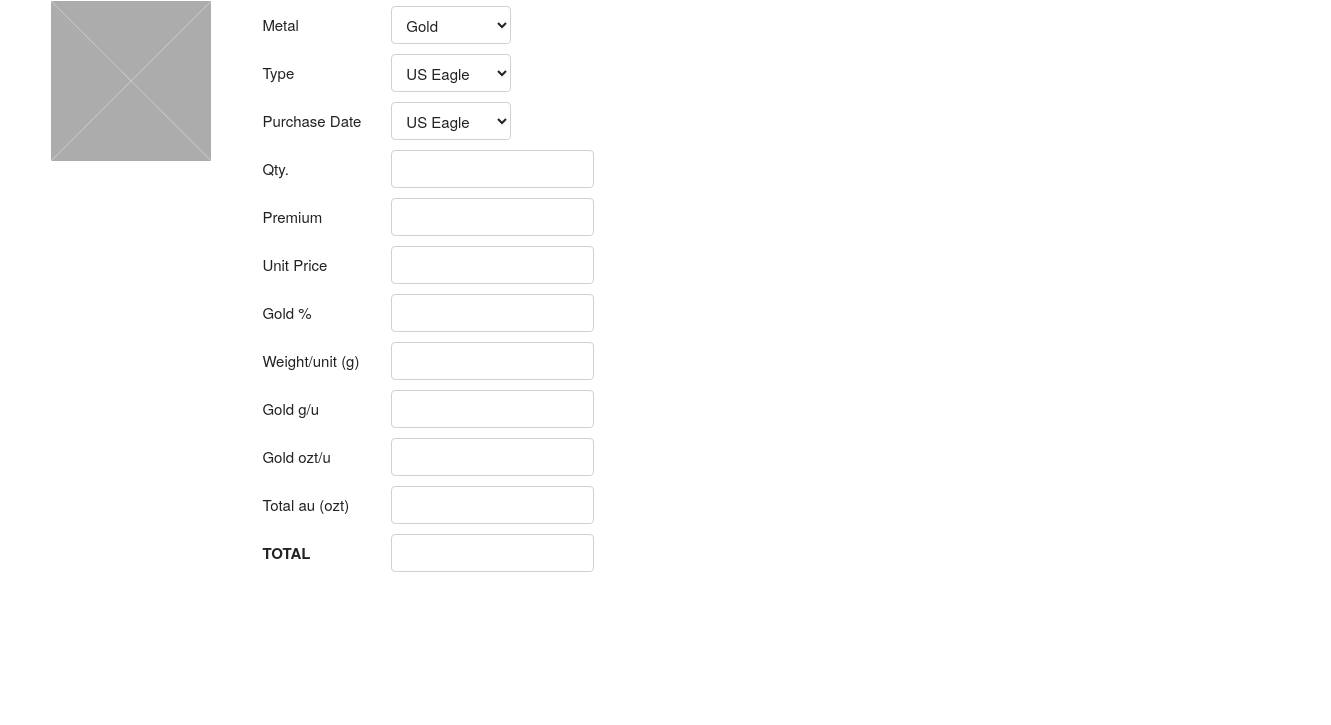
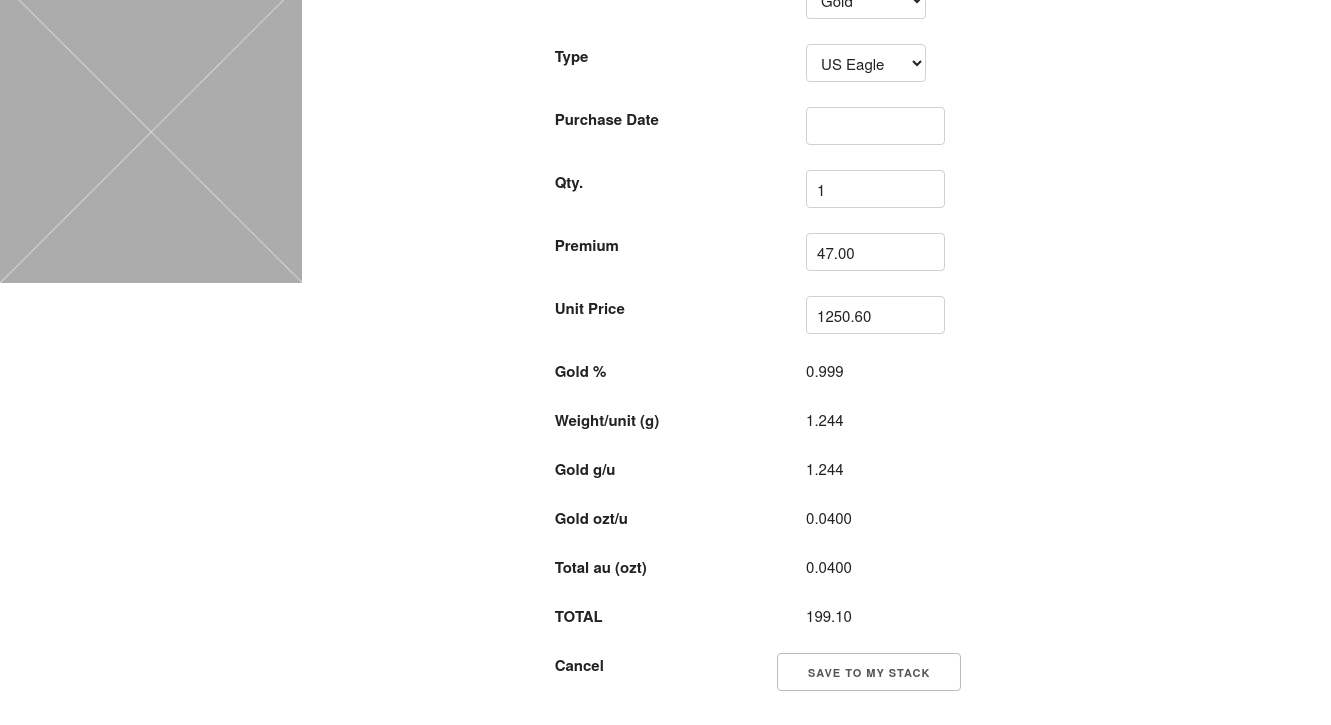
Before and after one commit to cse134b-cacheit/hw3-wireframes, a website: page views/add-item.html in a window 1280 px wide. Shown: the part 75-800 px from the top of the page, 1331 px wide, since content can reach past the window. Drawn offline with nearby package versions, Linux system fonts and the light colour scheme.

Commit message:
done page with form format

```diff
--- a/views/add-item.html
+++ b/views/add-item.html
@@ -8,101 +8,95 @@
   <link rel="stylesheet" href="../bower_components/skeleton/css/skeleton.css">
   <link rel="stylesheet" href="../bower_components/skeleton/css/normalize.css">
   <link rel="stylesheet" href="../bower_components/skeleton/css/item-detail.css">
+  <link rel="stylesheet" href="//code.jquery.com/ui/1.11.4/themes/smoothness/jquery-ui.css">
+  <script src="//code.jquery.com/jquery-1.10.2.js"></script>
+  <script src="//code.jquery.com/ui/1.11.4/jquery-ui.js"></script>
+  <script>
+    $(function() {
+    $( "#datepicker" ).datepicker();
+    });
+  </script>
 </head>
 
 <body>
-  <section id="item-detail" class="row">
-    <div class="twelve columns">
-      <h1>Add Item</h1>
+  <h5>Add Item</h5>
+  <section id="coin-info" class="row">
+    <div class="five columns">
+       <img style="width: 60%; height: 60%;" src="../bower_components/skeleton/images/placeholder-square.jpg" alt="Item Picture">
     </div>
 
-    <div class="one-eighth column">
-      <img style="width: 100%; height: 100%;" src="../bower_components/skeleton/images/placeholder-square.jpg" alt="Item Picture">
-    </div>
-
-    <div class="one-third column">
-      <table class="table detail">
-        <tr>
-            <td>Metal</td>
-            <td>
+    <div class="seven columns">
+      <div class="row">
+        <label class="four columns form-label">Metal</label>
+        <p class="eight columns">
           <select style ="width:120px;">
             <option value="Gold">Gold</option>
             <option value="Platinum">Platinum</option>
             <option value="Silver">Silver</option>
           </select>
-            </td>
-        </tr>
-        <tr>
-            <td>Type</td>
-            <td>
+        </p>
+      </div>
+      <div class="row">
+        <label class="four columns form-label">Type</label>
+        <p class="eight columns">
           <select style ="width:120px;">
             <option value="US Eagle">US Eagle</option>
           </select>
-            </td>
-        </tr>
-        <tr>
-            <td>Purchase Date</td>
-            <td>
-              <select style ="width:120px;">
-                <option value="US Eagle">US Eagle</option>
-              </select>
-            </td>
-        </tr>
-        <tr>
-            <td>Qty.</td>
-            <td>
-              <input type="text" name="quantity">
-            </td>
-        </tr>
-        <tr>
-            <td>Premium</td>
-            <td>
-              <input type="text" name="premium">
-            </td>
-        </tr>
-        <tr>
-            <td>Unit Price</td>
-            <td>
-              <input type="text" name="unitprice">
-            </td>
-        </tr>
-        <tr>
-            <td>Gold %</td>
-            <td>
-              <input type="text" name="gold">
-            </td>
-        </tr>
-        <tr>
-            <td>Weight/unit (g)</td>
-            <td>
-              <input type="text" name="weightgold">
-            </td>
-        </tr>
-        <tr>
-            <td>Gold g/u</td>
-            <td>
-              <input type="text" name="goldgu">
-            </td>
-        </tr>
-        <tr>
-            <td>Gold ozt/u</td>
-            <td>
-              <input type="text" name="goldozt">
-            </td>
-        </tr>
-        <tr>
-            <td>Total au (ozt)</td>
-            <td>
-              <input type="text" name="totalau">
-            </td>
-        </tr>
-        <tr>
-            <td><b>TOTAL</b></td>
-            <td>
-              <input type="text" name="total">
-            </td>
-        </tr>
-      </table>
+        </p>
+      </div>
+      <div class="row">
+        <label class="four columns form-label">Purchase Date</label>
+        <p class="eight columns">
+          <input type="text"  size = "12"  id="datepicker" >
+        </p>
+      </div>
+      <div class="row">
+        <label class="four columns form-label">Qty.</label>
+        <p class="eight columns">
+          <input type="text" size = "12" name="quantity" value ="1">
+        </p>
+      </div>
+      <div class="row">
+        <label class="four columns form-label">Premium</label>
+        <p class="eight columns">
+          <input type="text" name="quantity"  size = "12"  value = "47.00">
+        </p>
+      </div>
+      <div class="row">
+        <label class="four columns form-label">Unit Price</label>
+        <p class="eight columns">
+          <input type="text" name="quantity"  size = "12"  value = "1250.60">
+        </p>
+      </div>
+      <div class="row">
+        <label class="four columns form-label">Gold %</label>
+        <p class="eight columns">0.999</p>
+      </div>
+      <div class="row">
+        <label class="four columns form-label">Weight/unit (g)</label>
+        <p class="eight columns">1.244</p>
+      </div>
+      <div class="row">
+        <label class="four columns form-label">Gold g/u</label>
+        <p class="eight columns">1.244</p>
+      </div>
+      <div class="row">
+        <label class="four columns form-label">Gold ozt/u</label>
+        <p class="eight columns">0.0400</p>
+      </div>
+      <div class="row">
+        <label class="four columns form-label">Total au (ozt)</label>
+        <p class="eight columns">0.0400</p>
+      </div>
+      <div class="row">
+        <label class="four columns form-label">TOTAL</label>
+        <p class="eight columns">199.10</p>
+      </div>
+      <div class="row">
+        <label class="four columns form-label">Cancel</label>
+        <input type ="submit" value = "Save to My Stack">
     </div>
   </section>
+
 </body>
+</html>
```
Lines whose indentation alone changed are shown as unchanged.
